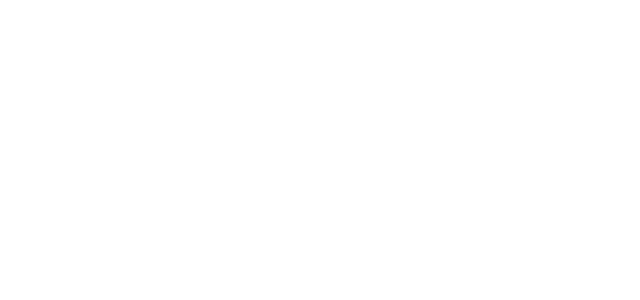
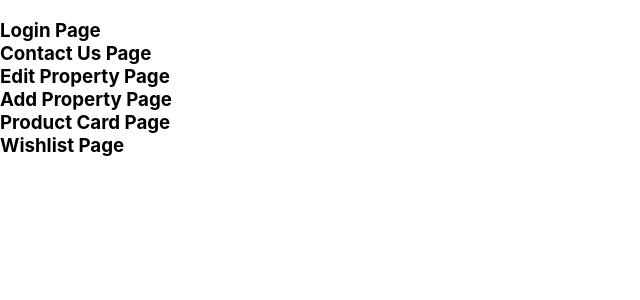
Before and after one commit to gauravrathore701/PropertySellingSite, a React (Create React App) app in the folder client/: page / in a window 1280 px wide. Before the commit this address had no page. Shown: the top 300 px of the page, without its empty margins (0-640 px from the left). Built offline with nearby package versions, Linux system fonts and the light colour scheme; the HTML template or start-up script is replaced by a standard one.

Commit message:
Wishlist Page Done and Added Navigation to Hamepage

```diff
--- a/client/src/App.js
+++ b/client/src/App.js
@@ -9,16 +9,20 @@ import ContactUs from "./Pages/ContactUs";
 import EditProperty from "./Pages/EditProperty";
 import LoginPage from "./Pages/LoginPage";
 import ProductCard from "./Components/ProductCard";
+import List from "./Pages/DemoListPages";
+import WishlistPage from "./Pages/Wishlist";
 
 function App() {
   return (
     <div className="App">
       <Routes>
+        <Route path="/" element={<List />} />
         <Route path="/login" element={<LoginPage />} />
         <Route path="/contact-us" element={<ContactUs />} />
         <Route path="/edit-property" element={<EditProperty />} />
         <Route path="/add-property" element={<AddProperty />} />
         <Route path="/product-card" element={<ProductCard />} />
+        <Route path="/wishlist" element={<WishlistPage />} />
       </Routes>
       <ToastContainer />
     </div>
--- a/client/src/Components/ProductCard.jsx
+++ b/client/src/Components/ProductCard.jsx
@@ -1,4 +1,14 @@
-function ProductCard() {
+function ProductCard({ page = { name: "default" } }) {
+  function addToCartBtn() {
+    if (page.name !== "wishlist") {
+      return (
+        <a href="#" class="btn btn-warning card-link">
+          Add to Cart
+        </a>
+      );
+    }
+  }
+
   return (
     <div>
       <div class="card" style={{ width: "20rem", borderRadius: "20px" }}>
@@ -39,9 +49,8 @@ function ProductCard() {
           <a href="" class="btn btn-success card-link">
             Buy
           </a>
-          <a href="" class="btn btn-warning card-link">
-            Add to Cart
-          </a>
+
+          {addToCartBtn()}
         </div>
       </div>
     </div>
--- /dev/null
+++ b/client/src/Pages/DemoListPages.jsx
@@ -0,0 +1,23 @@
+import { Link } from "react-router-dom";
+
+function List() {
+  return (
+    <div>
+      <h3>
+        <Link to="/login">Login Page</Link> <br />
+        <Link to="/contact-us">Contact Us Page</Link>
+        <br />
+        <Link to="/edit-property">Edit Property Page</Link>
+        <br />
+        <Link to="/add-property">Add Property Page</Link>
+        <br />
+        <Link to="/product-card">Product Card Page</Link>
+        <br />
+        <Link to="/wishlist">Wishlist Page</Link>
+        <br />
+      </h3>
+    </div>
+  );
+}
+
+export default List;
--- /dev/null
+++ b/client/src/Pages/Wishlist.jsx
@@ -0,0 +1,26 @@
+import Footer from "../Components/Footer";
+import ProductCard from "../Components/ProductCard";
+
+function WishlistPage() {
+  const arr = [1, 2, 3, 4, 5, 6];
+
+  return (
+    <div>
+      <h1 className="centered">WishList Page</h1>
+      <div className="container">
+        <div className="row">
+          {arr.map((element) => {
+            return (
+              <div className="col m-2">
+                <ProductCard page={{ name: "wishlist" }} />;
+              </div>
+            );
+          })}
+        </div>
+      </div>
+      <Footer />
+    </div>
+  );
+}
+
+export default WishlistPage;
```
Also changed, not shown: 1 other file (tests, documents, lock files or other folders).
